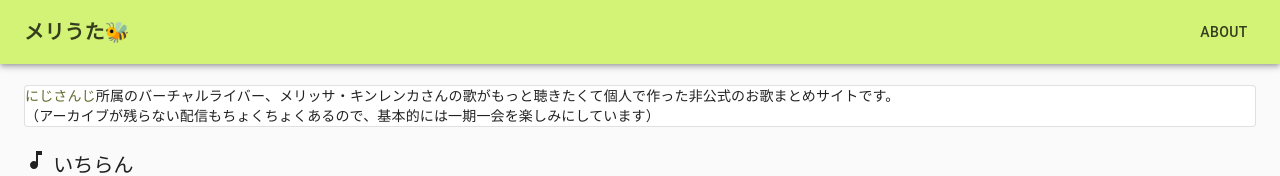
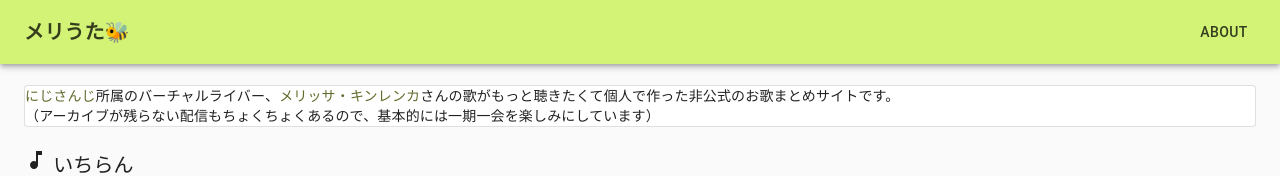
Before and after one commit to typewriter/meliuta, a React (Create React App) app in the folder web/: page / in a window 1280 px wide. Shown: the top 176 px of the page. Built offline with nearby package versions, Linux system fonts and the light colour scheme; no server answers.

Commit message:
add link to ichikara member page

```diff
--- a/web/src/App.tsx
+++ b/web/src/App.tsx
@@ -158,7 +158,7 @@ const App = () => {
                   <Typography>このサイトについて</Typography>
                   <ul>
                     <li>
-                      <Link color="primary" href="https://nijisanji.ichikara.co.jp/">にじさんじ</Link>所属のバーチャルライバー、メリッサ・キンレンカさんの歌がもっと聴きたくて個人で作った非公式のお歌まとめサイトです。<br />
+                      <Link color="primary" href="https://nijisanji.ichikara.co.jp/">にじさんじ</Link>所属のバーチャルライバー、<Link color="primary" href="https://nijisanji.ichikara.co.jp/member/melissa-kinrenka/">メリッサ・キンレンカ</Link>さんの歌がもっと聴きたくて個人で作った非公式のお歌まとめサイトです。<br />
                   （アーカイブが残らない配信もちょくちょくあるので、基本的には一期一会を楽しみにしています）
                     </li>
                     <li>
@@ -190,7 +190,7 @@ const App = () => {
               <Container maxWidth="lg" className="s-container">
                 <Paper variant="outlined" className="d-margin">
                   <Typography variant="body2">
-                    <Link color="primary" href="https://nijisanji.ichikara.co.jp/">にじさんじ</Link>所属のバーチャルライバー、メリッサ・キンレンカさんの歌がもっと聴きたくて個人で作った非公式のお歌まとめサイトです。<br />
+                    <Link color="primary" href="https://nijisanji.ichikara.co.jp/">にじさんじ</Link>所属のバーチャルライバー、<Link color="primary" href="https://nijisanji.ichikara.co.jp/member/melissa-kinrenka/">メリッサ・キンレンカ</Link>さんの歌がもっと聴きたくて個人で作った非公式のお歌まとめサイトです。<br />
                 （アーカイブが残らない配信もちょくちょくあるので、基本的には一期一会を楽しみにしています）
                   </Typography>
                 </Paper>
```
